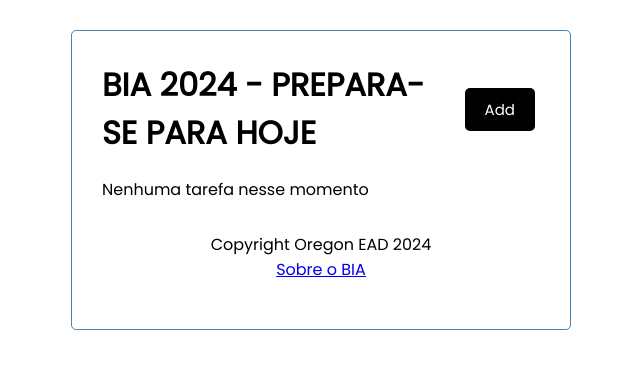
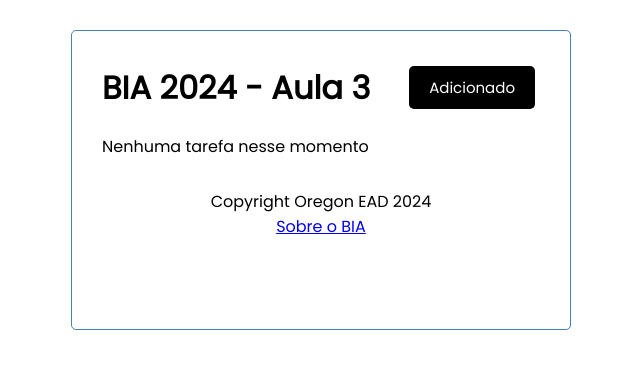
Before and after one commit to patcprado/bia-env, a React (Create React App) app in the folder client/: page / in a window 1280 px wide. Shown: the top 368 px of the page, without its empty margins (319-959 px from the left). Built offline with nearby package versions, Linux system fonts and the light colour scheme; no server answers.

Commit message:
Forçando uma alteração.

```diff
--- a/client/src/components/Header.js
+++ b/client/src/components/Header.js
@@ -11,7 +11,7 @@
       {location.pathname === "/" && (
         <Button
           color={showAdd ? "red" : "black"}
-          text={showAdd ? "Close" : "Add"}
+          text={showAdd ? "Fechado" : "Adicionado"}
           onClick={onAdd}
         />
       )}
@@ -20,7 +20,7 @@
 };
 
 Header.defaultProps = {
-  title: "BIA 2024 - PREPARA-SE PARA HOJE",
+  title: "BIA 2024 - Aula 3",
 };
 
 export default Header;
```
